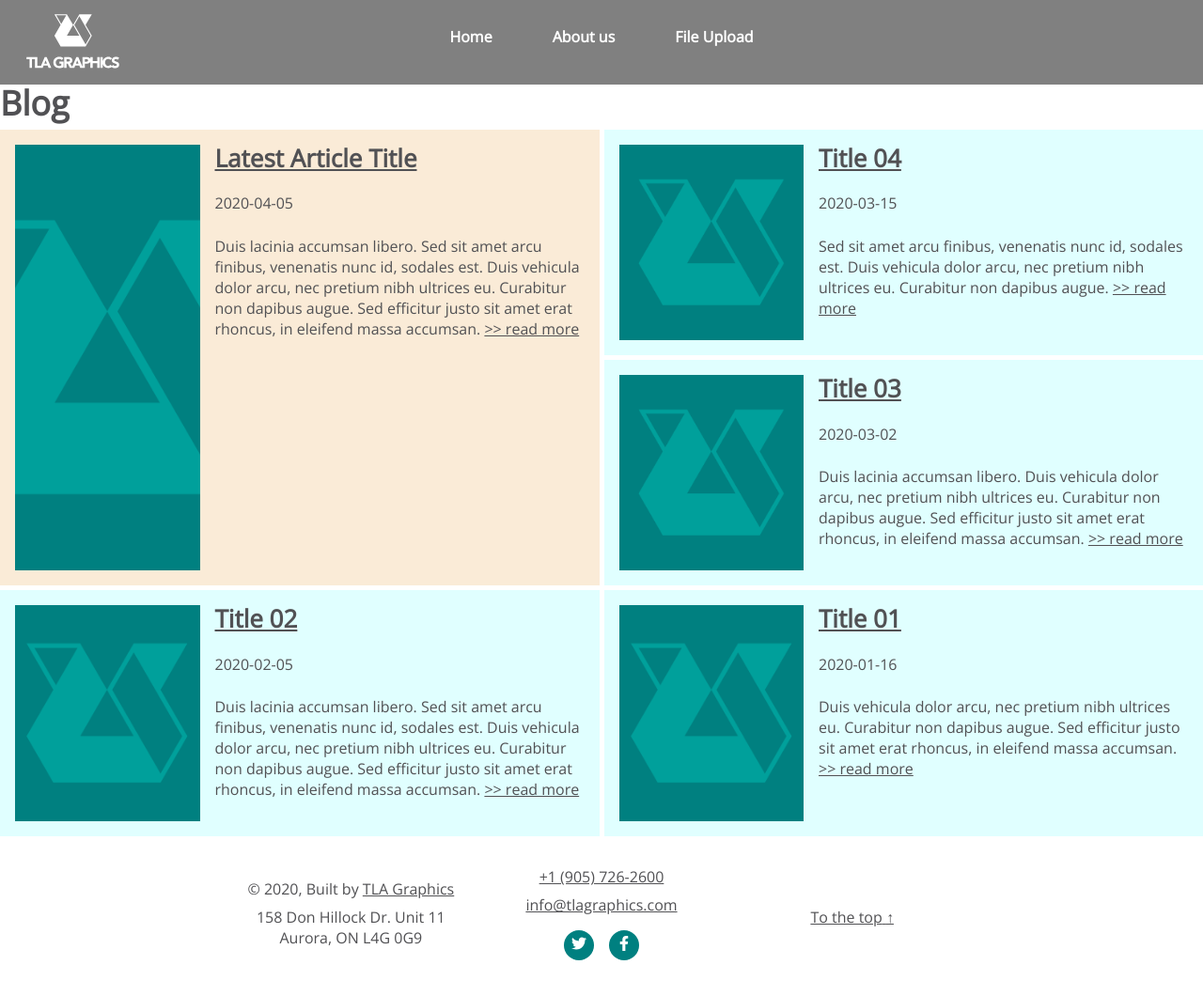
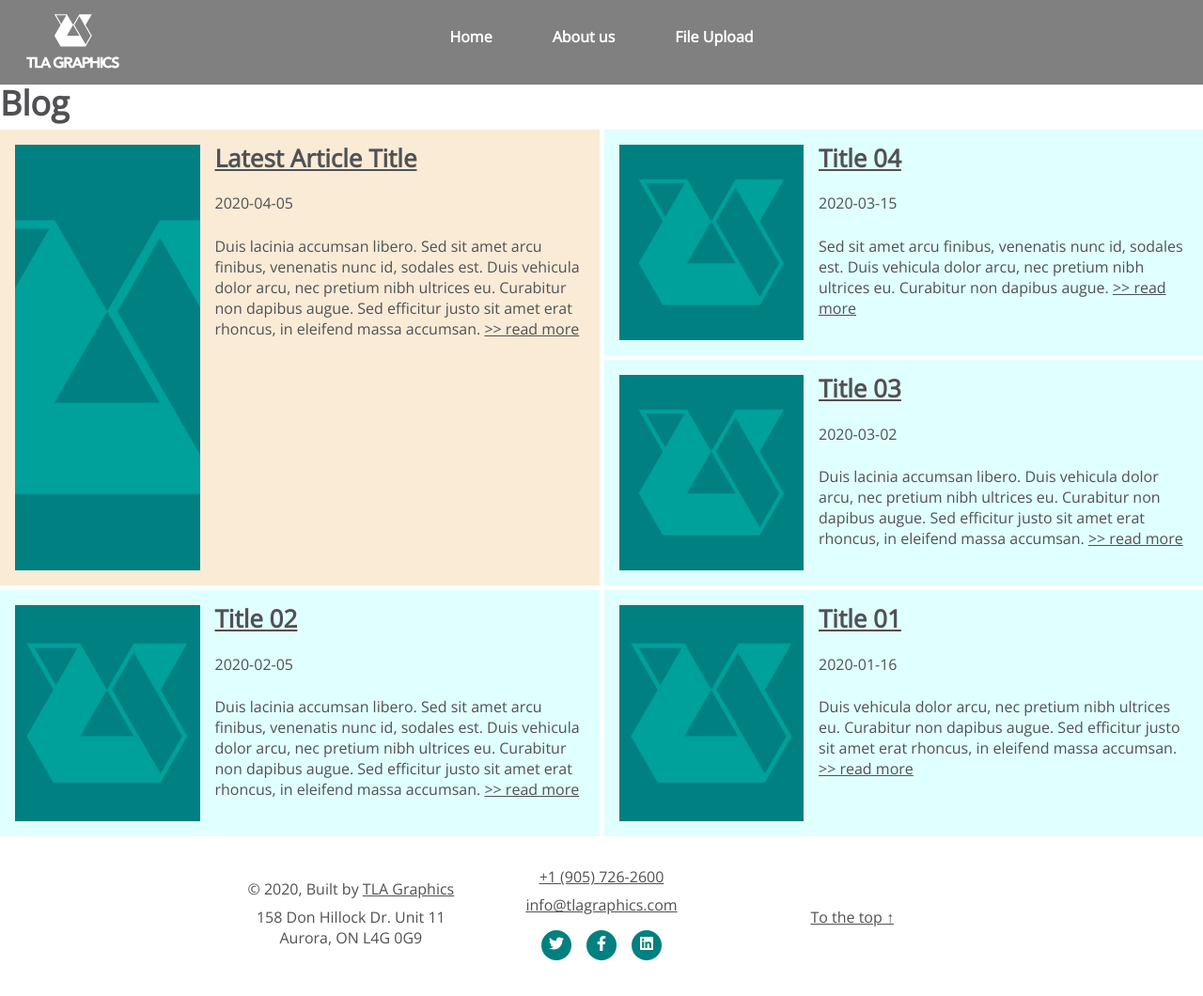
Before and after one commit to tlajack/2020tlagraphics, a Gatsby site: page /blog in a window 1280 px wide. Shown: the whole page at 94% size. Built offline with nearby package versions, Linux system fonts and the light colour scheme; Gatsby itself is replaced by a stand-in of ours; a web font is replaced by a local one.

Commit message:
add linkedIn link to footer

```diff
--- a/src/components/layout.js
+++ b/src/components/layout.js
@@ -8,7 +8,7 @@
 import React from "react"
 import PropTypes from "prop-types"
 import { Link } from "gatsby"
-import { FaTwitter, FaFacebookF } from "react-icons/fa"
+import { FaTwitter, FaFacebookF, FaLinkedin } from "react-icons/fa"
 
 import Header from "./header"
 require("./layout.css")
@@ -49,10 +49,10 @@ const Layout = ({ children }) => {
             >
               <FaFacebookF alt="facebook icon" />
             </a>
-            {/* <a href="https://www.facebook.com/tlagraphics/">
+            <a href="https://www.linkedin.com/in/markwhite--tla/">
               <FaLinkedin />
             </a>
-            <a href="https://www.facebook.com/tlagraphics/">
+            {/* <a href="https://www.facebook.com/tlagraphics/">
               <FaYoutube />
             </a> */}
           </p>
```
